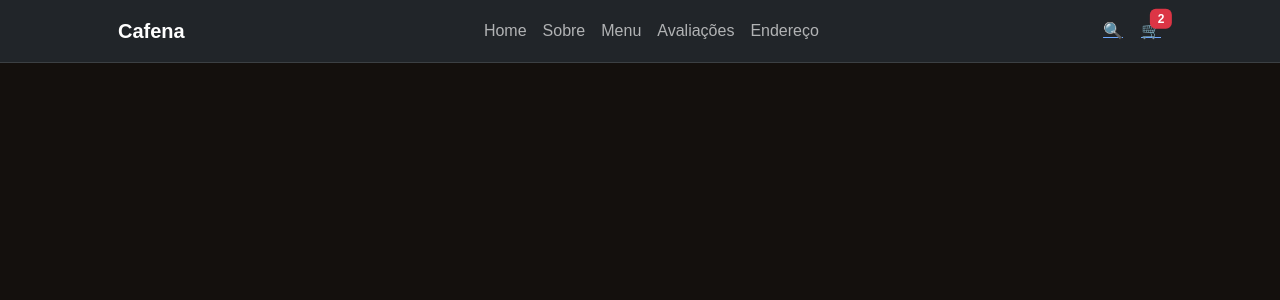
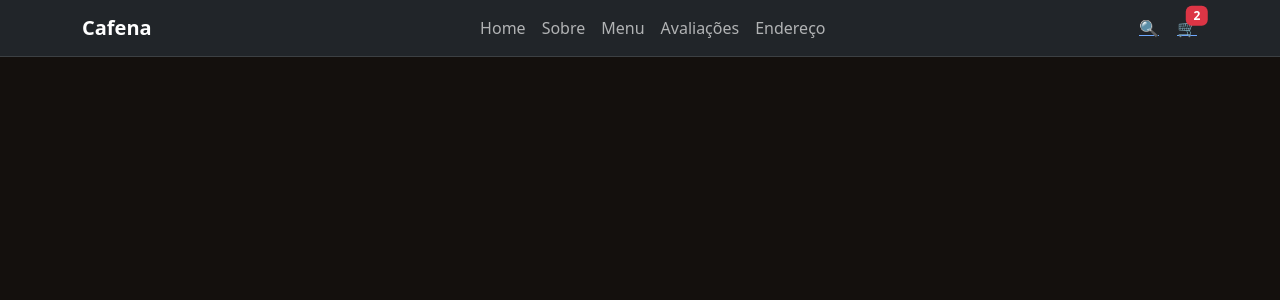
Before and after one commit to Ryang114/cafeteria_react, a React (Vite) app: page / in a window 1280 px wide. Shown: the top 300 px of the page. Built offline with nearby package versions, Linux system fonts and the light colour scheme.

Commit message:
em construção

```diff
--- a/src/index.css
+++ b/src/index.css
@@ -7,20 +7,3 @@
   --bs-body-color: #e8dccb;
   --bs-border-color: rgba(255, 255, 255, 0.12);
 }
-
-body {
-  font-family: "DM Sans", sans-serif;
-}
-
-.container {
-  width: 1169px;
-  height: 46px;
-  position: sticky;
-  offset: auto;
-  direction: row;
-  align-items: center;
-  gap: 0px;
-  padding: 16px 48px;
-  fill: #14100d;
-  opacity: 1;
-}
```
